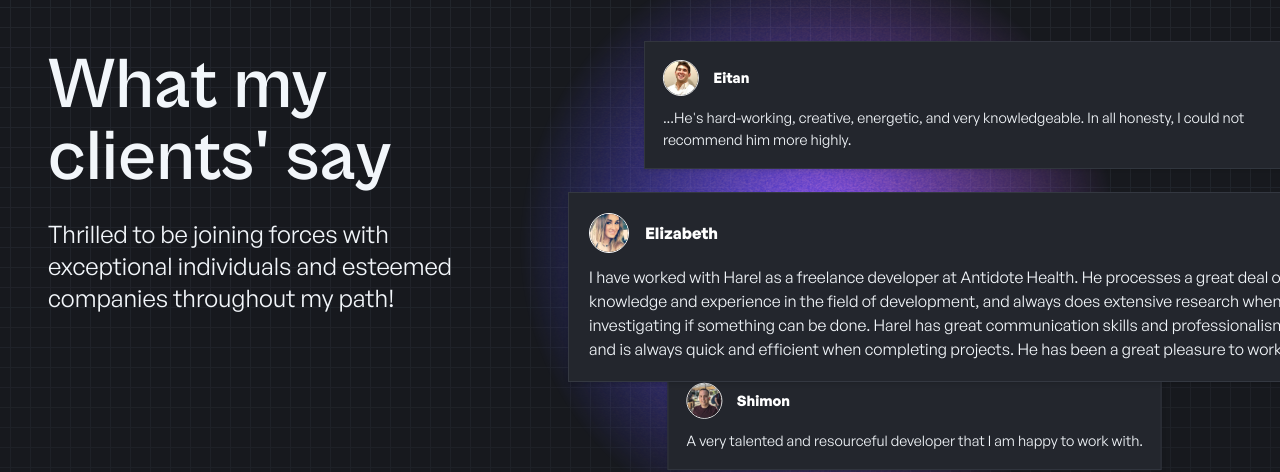
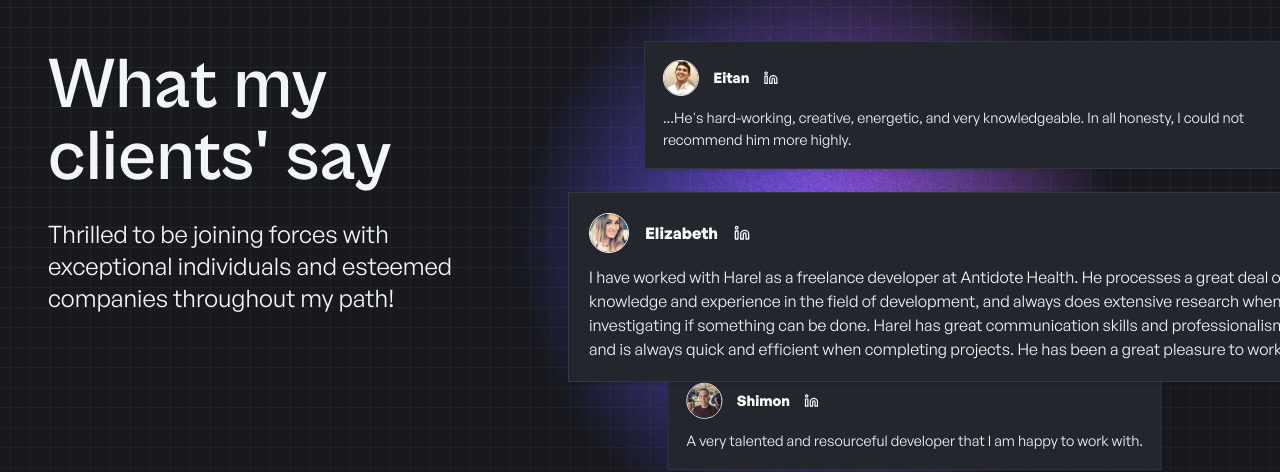
Before and after one commit to harelpanker/dev-next-13, a Next.js app: page / in a window 1280 px wide. Shown: the part 3233-3705 px from the top of the page. Built offline with nearby package versions, Linux system fonts and the light colour scheme.

Commit message:
adding linkedin

```diff
--- a/components/home-page/RecommendationSection.tsx
+++ b/components/home-page/RecommendationSection.tsx
@@ -1,8 +1,11 @@
 'use client';
 
 import Image from 'next/image';
+
 import Container from '../ui/Container';
 import TypographyH2 from '../ui/TypographyH2';
+
+import { Linkedin } from 'lucide-react';
 
 import noise from '/public/images/noise.webp';
 import eitan from '/public/images/quotes/eitan.webp';
@@ -31,6 +34,12 @@ const RecommendationSection = () => {
                     className='h-10 w-10 rounded-full border border-white'
                   />
                   <strong className='text-white'>Eitan</strong>
+                  <a
+                    target='_blank'
+                    rel='noreferrer noopener'
+                    href='https://www.linkedin.com/in/eitanarmon/'>
+                    <Linkedin className='h-4 w-4' />
+                  </a>
                 </header>
                 <p>
                   ...He&apos;s hard-working, creative, energetic, and very
@@ -46,6 +55,12 @@ const RecommendationSection = () => {
                     className='h-10 w-10 rounded-full border border-white'
                   />
                   <strong className='text-white'>Elizabeth</strong>
+                  <a
+                    target='_blank'
+                    rel='noreferrer noopener'
+                    href='https://www.linkedin.com/in/amandaelizabethcrum/'>
+                    <Linkedin className='h-4 w-4' />
+                  </a>
                 </header>
                 <p>
                   I have worked with Harel as a freelance developer at Antidote
@@ -66,6 +81,12 @@ const RecommendationSection = () => {
                     className='h-10 w-10 rounded-full border border-white'
                   />
                   <strong className='text-white'>Shimon</strong>
+                  <a
+                    target='_blank'
+                    rel='noreferrer noopener'
+                    href='https://www.linkedin.com/in/tolts/'>
+                    <Linkedin className='h-4 w-4' />
+                  </a>
                 </header>
                 <p>
                   A very talented and resourceful developer that I am happy to
```
